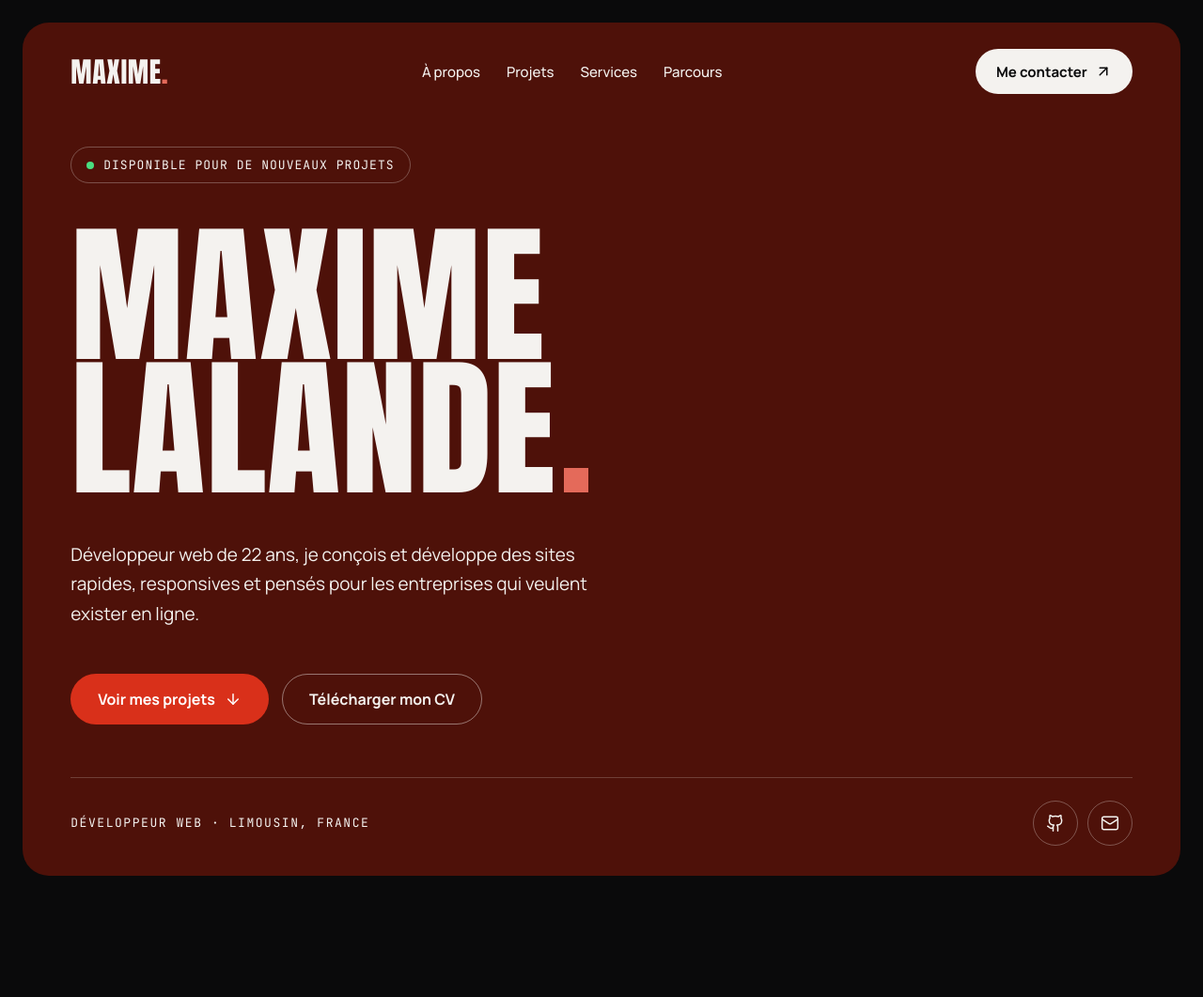
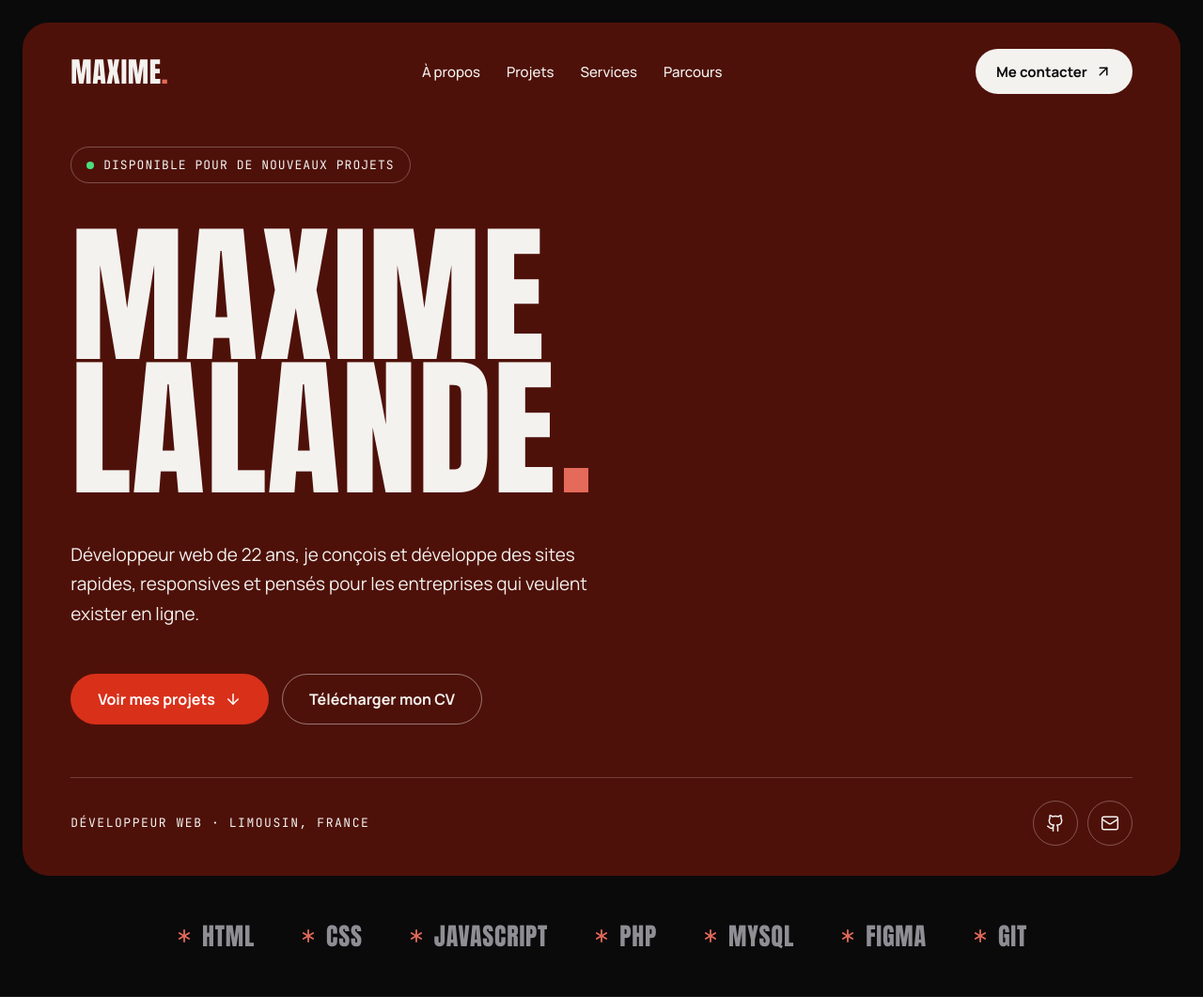
Before and after one commit to lalandem87/Portfolio, a plain HTML site: page index.html in a window 1280 px wide. Shown: the whole page at 94% size. Before the commit the page ends 932 px from the top, so only its background shows below. Drawn offline with Linux system fonts and the light colour scheme.

Commit message:
feat: add techs bar

```diff
--- a/index.html
+++ b/index.html
@@ -136,5 +136,128 @@
         </section>
       </div>
     </div>
+    <section class="techs" aria-label="Technologies utilisées">
+      <ul class="techs__list">
+        <li class="tech">
+          <svg
+            aria-hidden="true"
+            width="18"
+            height="18"
+            viewBox="0 0 24 24"
+            fill="none"
+            stroke="currentColor"
+            stroke-width="2.4"
+            stroke-linecap="round"
+          >
+            <path d="M12 4v16" />
+            <path d="M18.9 8 5.1 16" />
+            <path d="M5.1 8l13.8 8" />
+          </svg>
+          HTML
+        </li>
+        <li class="tech">
+          <svg
+            aria-hidden="true"
+            width="18"
+            height="18"
+            viewBox="0 0 24 24"
+            fill="none"
+            stroke="currentColor"
+            stroke-width="2.4"
+            stroke-linecap="round"
+          >
+            <path d="M12 4v16" />
+            <path d="M18.9 8 5.1 16" />
+            <path d="M5.1 8l13.8 8" />
+          </svg>
+          CSS
+        </li>
+        <li class="tech">
+          <svg
+            aria-hidden="true"
+            width="18"
+            height="18"
+            viewBox="0 0 24 24"
+            fill="none"
+            stroke="currentColor"
+            stroke-width="2.4"
+            stroke-linecap="round"
+          >
+            <path d="M12 4v16" />
+            <path d="M18.9 8 5.1 16" />
+            <path d="M5.1 8l13.8 8" />
+          </svg>
+          JAVASCRIPT
+        </li>
+        <li class="tech">
+          <svg
+            aria-hidden="true"
+            width="18"
+            height="18"
+            viewBox="0 0 24 24"
+            fill="none"
+            stroke="currentColor"
+            stroke-width="2.4"
+            stroke-linecap="round"
+          >
+            <path d="M12 4v16" />
+            <path d="M18.9 8 5.1 16" />
+            <path d="M5.1 8l13.8 8" />
+          </svg>
+          PHP
+        </li>
+        <li class="tech">
+          <svg
+            aria-hidden="true"
+            width="18"
+            height="18"
+            viewBox="0 0 24 24"
+            fill="none"
+            stroke="currentColor"
+            stroke-width="2.4"
+            stroke-linecap="round"
+          >
+            <path d="M12 4v16" />
+            <path d="M18.9 8 5.1 16" />
+            <path d="M5.1 8l13.8 8" />
+          </svg>
+          MYSQL
+        </li>
+        <li class="tech">
+          <svg
+            aria-hidden="true"
+            width="18"
+            height="18"
+            viewBox="0 0 24 24"
+            fill="none"
+            stroke="currentColor"
+            stroke-width="2.4"
+            stroke-linecap="round"
+          >
+            <path d="M12 4v16" />
+            <path d="M18.9 8 5.1 16" />
+            <path d="M5.1 8l13.8 8" />
+          </svg>
+          FIGMA
+        </li>
+        <li class="tech">
+          <svg
+            aria-hidden="true"
+            width="18"
+            height="18"
+            viewBox="0 0 24 24"
+            fill="none"
+            stroke="currentColor"
+            stroke-width="2.4"
+            stroke-linecap="round"
+          >
+            <path d="M12 4v16" />
+            <path d="M18.9 8 5.1 16" />
+            <path d="M5.1 8l13.8 8" />
+          </svg>
+          GIT
+        </li>
+      </ul>
+    </section>
   </body>
 </html>
--- a/style.css
+++ b/style.css
@@ -223,3 +223,35 @@ img {
   border: 1px solid rgba(244, 242, 239, 0.3);
   border-radius: 50%;
 }
+
+/* TECHNOLOGIES */
+
+.techs {
+  padding: 44px clamp(20px, 5.5vw, 80px);
+  border-bottom: 1px solid #1f1f22;
+}
+
+.techs__list {
+  display: flex;
+  align-items: center;
+  justify-content: center;
+  flex-wrap: wrap;
+  gap: 16px 48px;
+  list-style: none;
+}
+
+.techs__list .tech {
+  display: flex;
+  align-items: center;
+  gap: 10px;
+  font-size: 26px;
+  font-family: var(--font-title);
+  color: #8e8e94;
+  text-transform: uppercase;
+  letter-spacing: 0.03em;
+}
+
+.techs__list .tech svg {
+  color: var(--color-accent-light);
+  flex-shrink: 0;
+}
```
